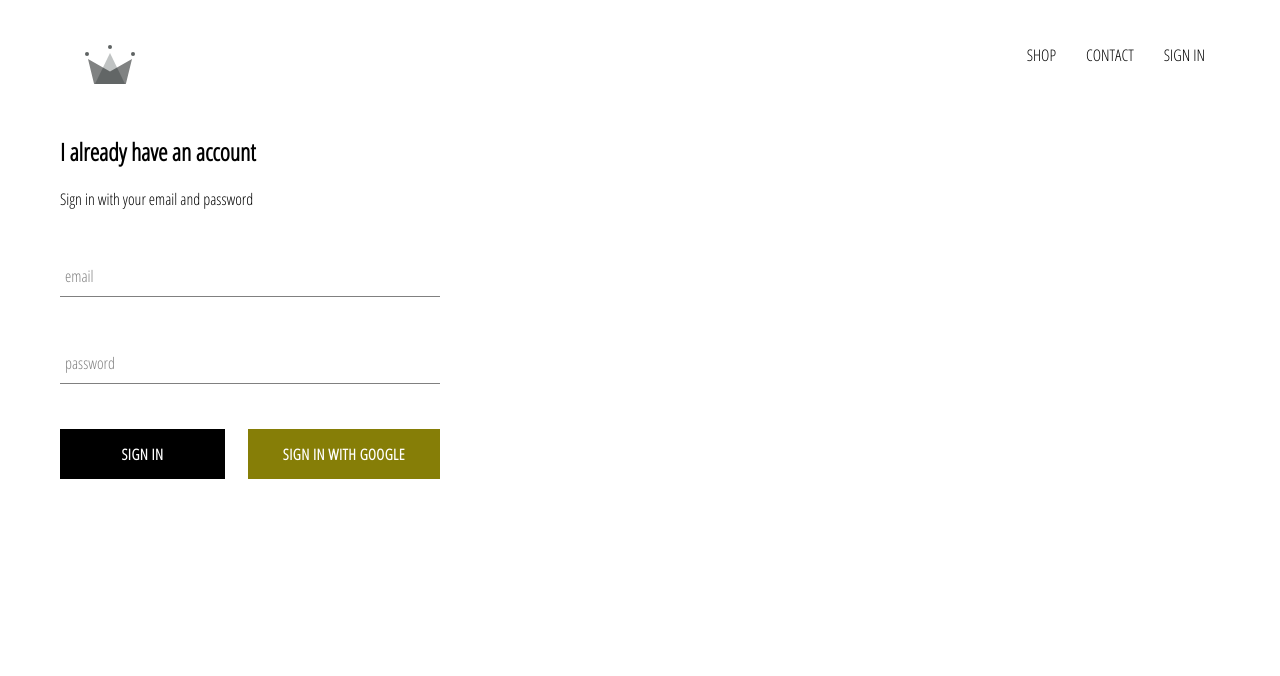
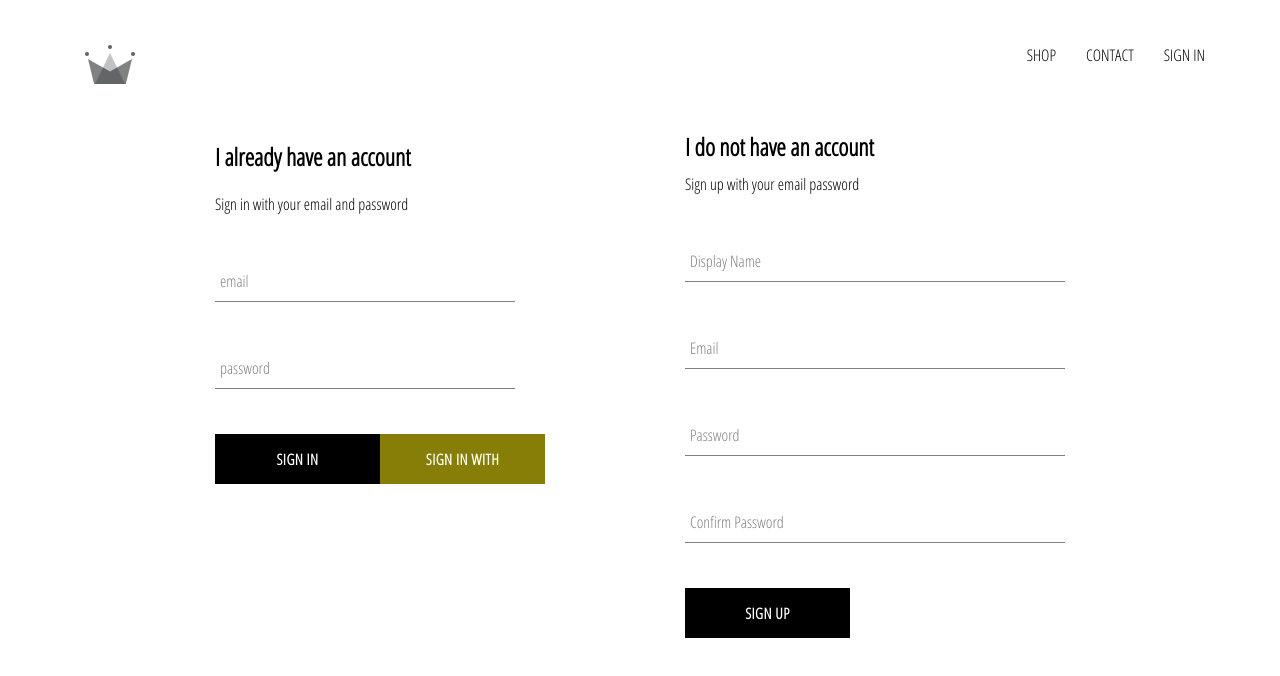
Before and after one commit to tarikr/shaymadesign, a React (Create React App) app in the folder shaymadesign/: page /signin in a window 1280 px wide. Shown: the top 676 px of the page. Built offline with nearby package versions, Linux system fonts and the light colour scheme; no server answers.

Commit message:
implemented firebase utils and adding authenticated user

```diff
--- a/shaymadesign/src/App.js
+++ b/shaymadesign/src/App.js
@@ -5,7 +5,7 @@
 import ShopPage from './pages/shop/shop.component.jsx';
 import Header from './components/header/header.component.jsx';
 import SignInAndSignUpPage from  './pages/sign-in-and-sign-up/sign-in-and-sign-up.component.jsx';
-import { auth } from './firebase/firebase.utils';
+import { auth, createUserProfileDocument } from './firebase/firebase.utils';
 
 
 
@@ -23,11 +23,26 @@
 
   unsubscribeFromAuth = null;
 
+  //user login and log out
   componentDidMount() {
 
-      this.unsubscribeFromAuth = auth.onAuthStateChanged(user => {
-      this.setState({currentUser: user});
-      console.log(user);
+      this.unsubscribeFromAuth = auth.onAuthStateChanged(async userAuth => {
+        if(userAuth){
+          const userRef = await createUserProfileDocument(userAuth);
+          userRef.onSnapshot(snapShot => {
+          this.setState({
+            currentUser:  {
+              id: snapShot.id,
+              ...snapShot.data()
+            }
+           });
+         console.log(this.state);
+        });
+      }
+        this.setState({ currentUser: userAuth});
+  // this.setState({currentUser: user});
+ // createUserProfileDocument(user);
+ //     console.log(user);
     });
   }
 
--- a/shaymadesign/src/components/sign-in/sign-in.styles.scss
+++ b/shaymadesign/src/components/sign-in/sign-in.styles.scss
@@ -1,5 +1,5 @@
 .sign-in {
-  width: 380px;
+  width: 300px;
   display: flex;
   flex-direction: column;
 }
--- /dev/null
+++ b/shaymadesign/src/components/sign-up/sign-up.component.jsx
@@ -0,0 +1,98 @@
+import React from 'react';
+import FormInput from '../form-input/form-input.component';
+import CustomButton from '../custom-button/custom-button.component';
+import {auth, createUserProfileDocument} from '../../firebase/firebase.utils';
+
+import './sign-up.styles.scss';
+
+
+class SignUp extends React.Component {
+
+    constructor(){
+        super();
+
+        this.state= {
+            displayName: '',
+            email: '',
+            password: '',
+            confirmPassword: ''
+        }
+
+    }
+
+    handleSubmit = async event => {
+        event.preventDefault();
+        const {displayName, email, password, confirmPassword} = this.state;
+        if(password != confirmPassword) {
+        alert('password dont match');
+        return;
+    }
+    try {
+           const {user} = await auth.createUserWithEmailAndPassword(email, password);
+         await createUserProfileDocument(user, {displayName});
+           this.setState({
+            displayName: '',
+            email: '',
+            password: '',
+            confirmPassword: ''
+        })
+
+
+    } catch (error)  {
+console.error(error)
+    }
+    };
+
+    handleChange =  event => {
+        const { name, value } = event.target;
+        this.setState({[name]: value});
+    }
+
+    render() {
+        const {displayName, email, password, confirmPassword} = this.state;
+        return(
+
+            <div className='sign-up'>
+                <h2 className='title' >I do not have an account</h2>
+                <span>Sign up with your email password</span>
+                <form className='sign-up-form' onSubmit={this.handleSubmit}>
+                    <FormInput
+                    type='text'
+                    name='displayName'
+                    value={displayName}
+                    onChange={this.handleChange}
+                    label='Display Name'
+                    required
+                    />
+                    <FormInput
+                    type='text'
+                    name='email'
+                    value={email}
+                    onChange={this.handleChange}
+                    label='Email'
+                    required
+                    />
+                    <FormInput
+                    type='password'
+                    name='password'
+                    value={password}
+                    onChange={this.handleChange}
+                    label='Password'
+                    required
+                    />
+                    <FormInput
+                    type='password'
+                    name='confirmPassword'
+                    value={confirmPassword}
+                    onChange={this.handleChange}
+                    label='Confirm Password'
+                    required
+                    />
+                     <CustomButton type='submit' >SIGN UP</CustomButton>
+                </form>
+            </div>
+        )
+    }
+}
+
+export default SignUp;
--- /dev/null
+++ b/shaymadesign/src/components/sign-up/sign-up.styles.scss
@@ -0,0 +1,9 @@
+.sign-up {
+    display: flex;
+    flex-direction: column;
+    width: 380px;
+}
+
+.title {
+    margin: 10px 0;
+}
--- a/shaymadesign/src/firebase/firebase.utils.js
+++ b/shaymadesign/src/firebase/firebase.utils.js
@@ -13,6 +13,30 @@
     measurementId: "G-JWBQBPG8F1"
   };
 
+  export const createUserProfileDocument = async (userAuth, additionalData) => {
+    if(!userAuth) return;
+    const userRef = firestore.doc(`users/${userAuth.uid}`)
+    const snapShot= await userRef.get();
+
+    console.log(snapShot)
+    if(!snapShot.exists){
+      const {displayName, email} = userAuth
+      const createdAt = new Date();
+
+
+    try {
+await userRef.set({
+    displayName,
+    email,
+    ...additionalData
+})
+    }  catch(error) {
+      console.log('error creating user', error.message);
+
+    }
+  }
+  return userRef;
+};
   firebase.initializeApp(config);
 
   export const auth= firebase.auth();
--- a/shaymadesign/src/pages/sign-in-and-sign-up/sign-in-and-sign-up.component.jsx
+++ b/shaymadesign/src/pages/sign-in-and-sign-up/sign-in-and-sign-up.component.jsx
@@ -1,9 +1,13 @@
 import React from 'react';
 import SignIn from '../../components/sign-in/sign-in.component';
 import './sign-in-and-sign-up.styles.scss';
+import SignUp from '../../components/sign-up/sign-up.component';
 
 const SignInAndSignUpPage = ()=> (
-    <div className='sign-in-and-sign-up'><SignIn /></div>
+    <div className='sign-in-and-sign-up'>
+        <SignIn />
+        <SignUp />
+    </div>
 );
 
 export default SignInAndSignUpPage;
--- a/shaymadesign/src/pages/sign-in-and-sign-up/sign-in-and-sign-up.styles.scss
+++ b/shaymadesign/src/pages/sign-in-and-sign-up/sign-in-and-sign-up.styles.scss
@@ -0,0 +1,6 @@
+.sign-in-and-sign-up {
+    width: 850px;
+    display: flex;
+    justify-content: space-between;
+    margin: 30px auto;
+}
```
Also changed, not shown: shaymadesign/src/components/form-input/form-input.component.jsx (+4 -5 lines).
